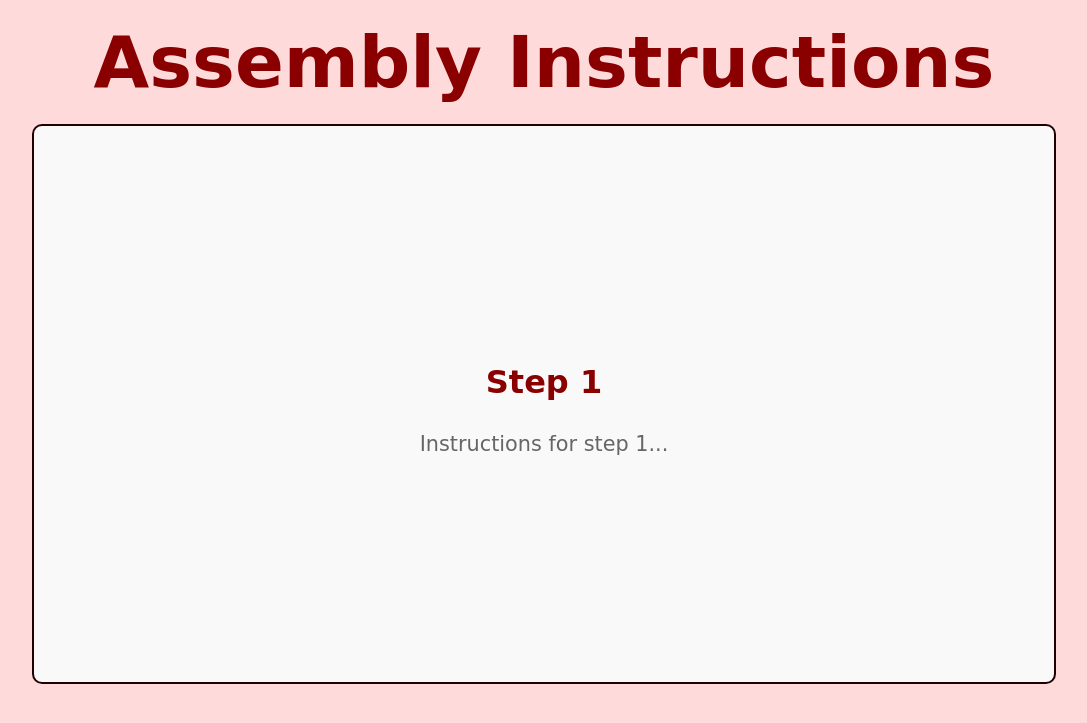
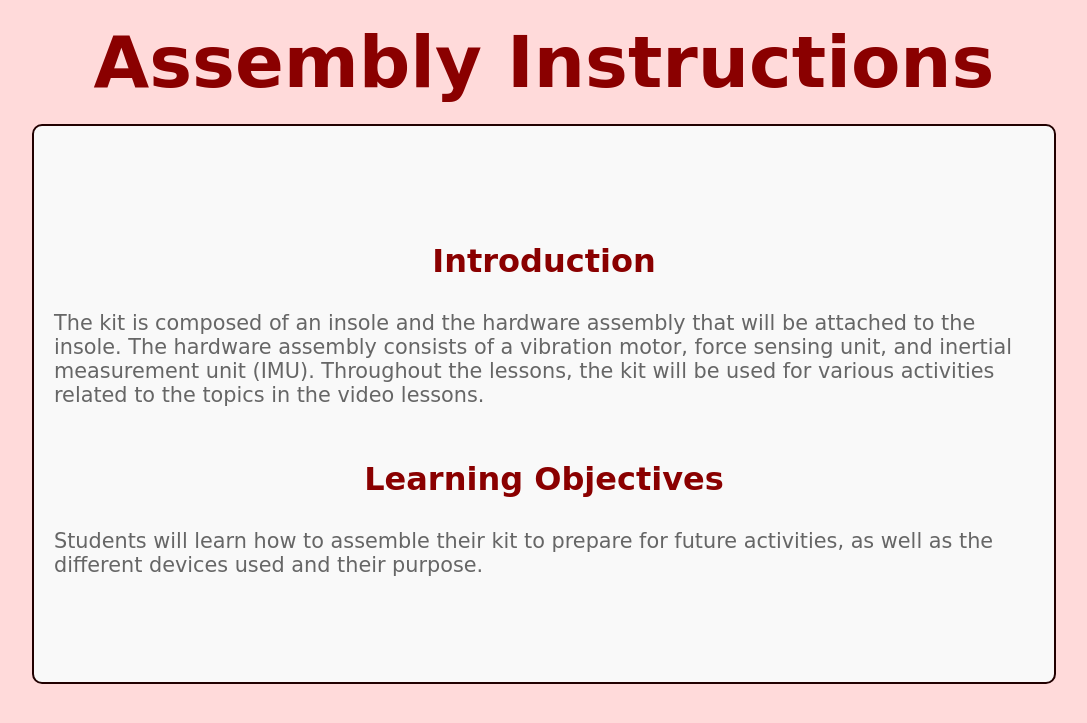
Before and after one commit to SherimaX/SonicSole, a Flask app: page /assemblyInstructions in a window 1280 px wide. Shown: the top 723 px of the page, without its empty margins (96-1183 px from the left). Run offline with Flask 3, Linux system fonts and the light colour scheme.

Commit message:
assembly intro

```diff
--- a/web_page/templates/assemblyInstructions.html
+++ b/web_page/templates/assemblyInstructions.html
@@ -119,7 +119,7 @@
               "data-window1"
             ).style.backgroundColor = `rgb(${data.R_heel}, ${data.G_heel}, 0)`;
           });
-      };
+      }
 
       window.onload = function () {
         // fetchData();
@@ -132,8 +132,19 @@
     <div class="panels">
       <div class="panel-container">
         <div class="panel">
-          <h3>Step 1</h3>
-          <p>Instructions for step 1...</p>
+          <h3>Introduction</h3>
+          <p>
+            The kit is composed of an insole and the hardware assembly that will
+            be attached to the insole. The hardware assembly consists of a
+            vibration motor, force sensing unit, and inertial measurement unit
+            (IMU). Throughout the lessons, the kit will be used for various
+            activities related to the topics in the video lessons.
+          </p>
+          <h3>Learning Objectives</h3>
+          <p>
+            Students will learn how to assemble their kit to prepare for future
+            activities, as well as the different devices used and their purpose.
+          </p>
         </div>
         <div class="panel">
           <h3>Step 2</h3>
```
